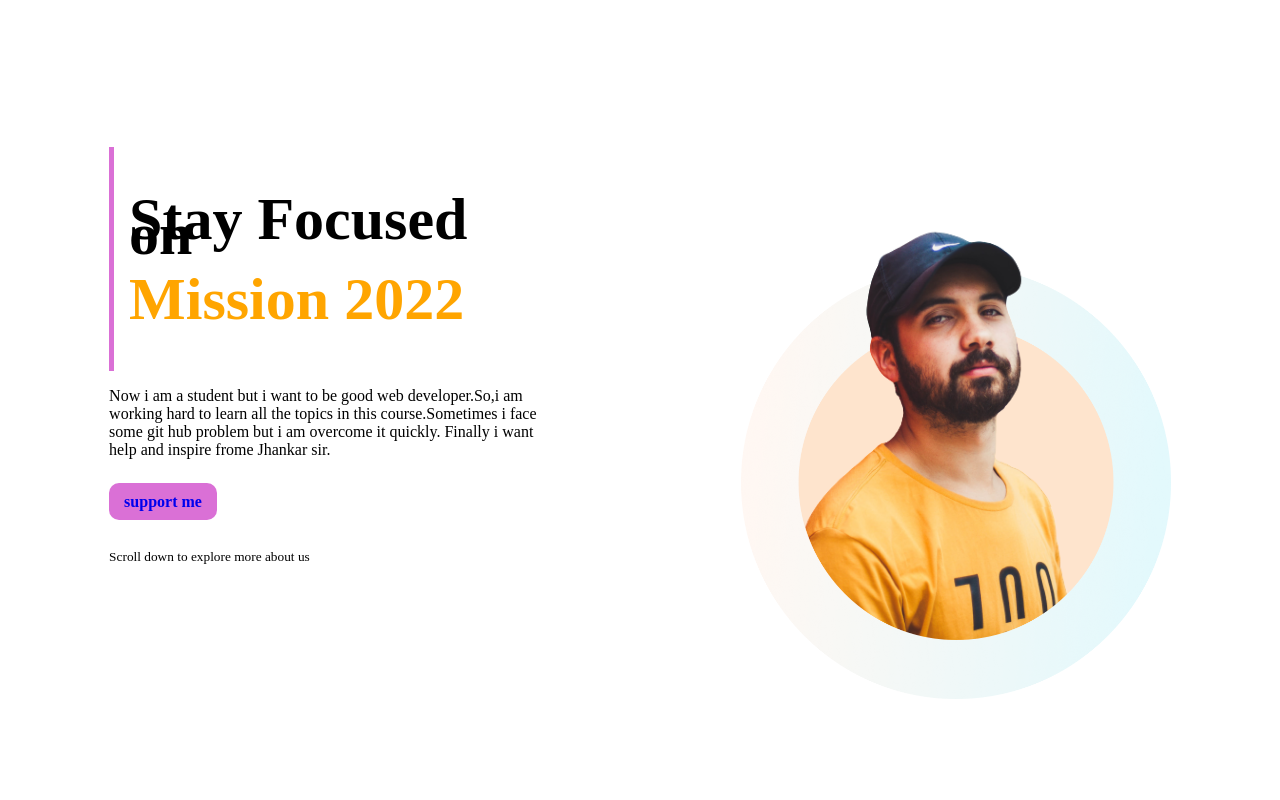
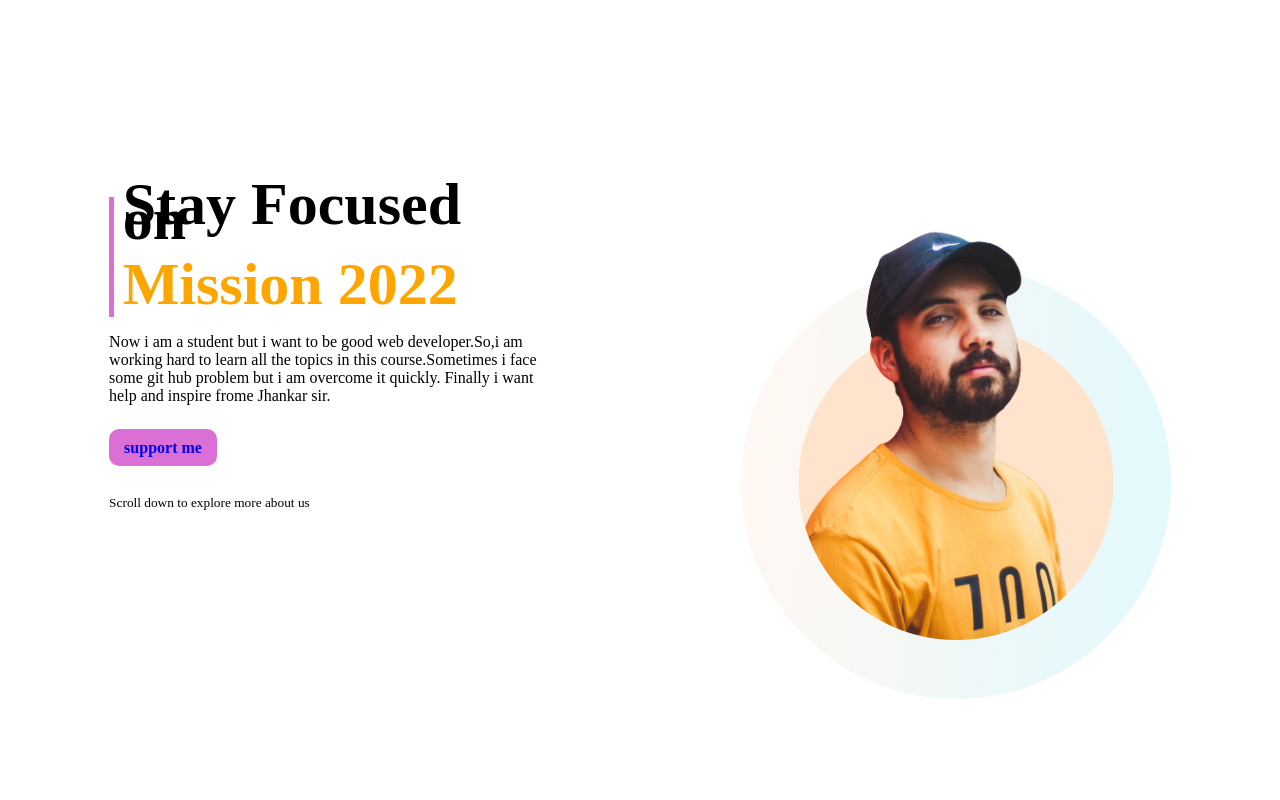
Before and after one commit to mehedisf/Mission-developer, a plain HTML site: page index.html in a window 1280 px wide. Shown: the top 800 px of the page. Drawn offline with Linux system fonts and the light colour scheme.

Commit message:
commit done

```diff
--- a/style.css
+++ b/style.css
@@ -70,10 +70,9 @@ h2{
     width: 60%;
 }
 .header-border{
-    border-left: 10px solid orchid;
-    padding: 15px;
-    border-width: 5px;
-
+    border-left: 5px solid orchid;
+    padding-left: 2%;
+height: 120px;
 }
 .box-shadow{
     box-shadow: 10px 10px 10px 10px gray;
```
